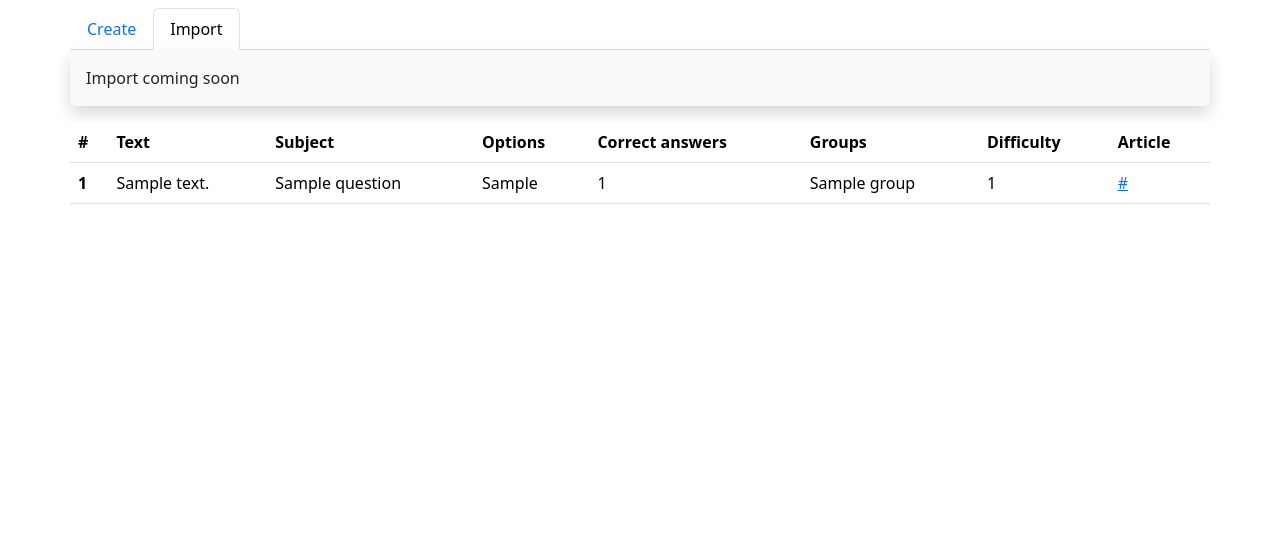
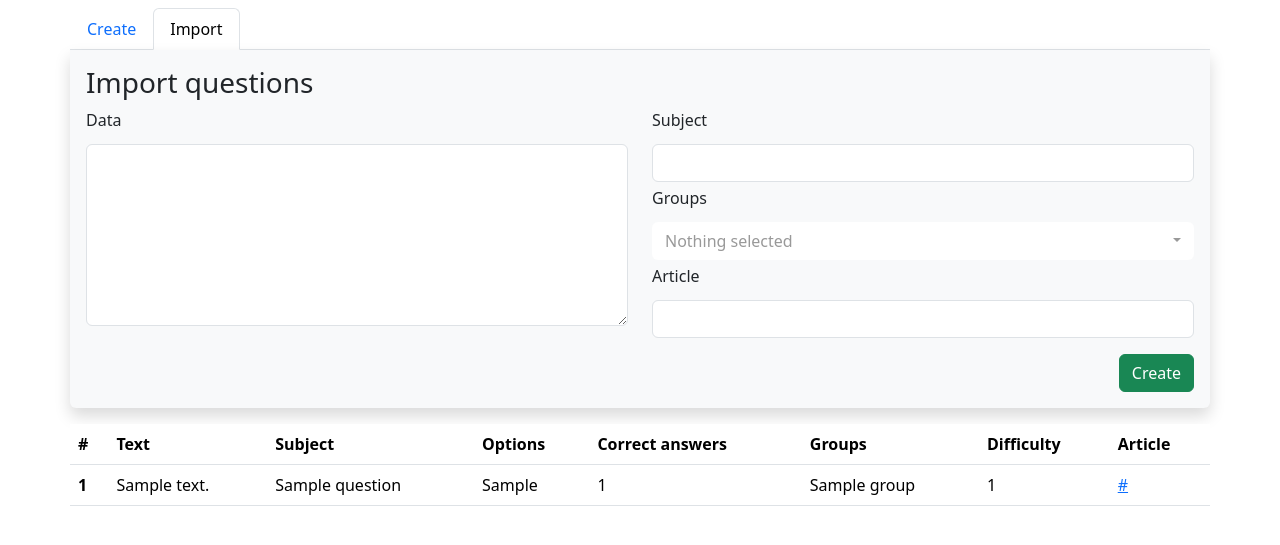
Before and after one commit to PluxCo/tp-web, a Flask app: page /questions in a window 1280 px wide, after a click on "Import". Shown: the part 56-601 px from the top of the page. Run offline with Flask 3, Linux system fonts and the light colour scheme; a user stored in the database is signed in; tables that the repository leaves empty hold one stand-in row (values such as "Sample post"); some libraries are stand-ins or nearby versions.

Commit message:
rebuild forms with prefixes

```diff
--- a/web/__init__.py
+++ b/web/__init__.py
@@ -16,7 +16,7 @@ from models.questions import QuestionAnswer, Question, QuestionGroupAssociation,
 from models.users import Person, PersonGroup
 
 from web.forms.users import LoginForm, UserCork, CreateGroupForm
-from web.forms.questions import CreateQuestionForm
+from web.forms.questions import CreateQuestionForm, ImportQuestionForm
 from web.forms.settings import TelegramSettingsForm, ScheduleSettingsForm
 
 app = Flask(__name__)
@@ -120,11 +120,13 @@ def statistic_page(person_id):
 def questions_page():
     db = db_session.create_session()
     create_question_form = CreateQuestionForm()
+    import_question_form = ImportQuestionForm()
 
     groups = [(str(item.id), item.name) for item in db.scalars(select(PersonGroup))]
     create_question_form.groups.choices = groups
+    import_question_form.groups.choices = groups
 
-    if create_question_form.validate_on_submit():
+    if create_question_form.create.data and create_question_form.validate():
         selected = [int(item) for item in create_question_form.groups.data]
         selected_groups = db.scalars(select(PersonGroup).where(PersonGroup.id.in_(selected)))
         options = json.dumps(create_question_form.options.data.splitlines(), ensure_ascii=False)
@@ -144,9 +146,14 @@ def questions_page():
                                                   article=create_question_form.article.data)
         create_question_form.groups.choices = groups
 
+    if import_question_form.import_btn.data and import_question_form.validate():
+        pass
+
     questions_list = db.scalars(select(Question))
 
-    return render_template("question.html", questions=questions_list, create_question_form=create_question_form)
+    return render_template("question.html", questions=questions_list,
+                           create_question_form=create_question_form,
+                           import_question_form=import_question_form)
 
 
 @app.route("/settings", methods=["POST", "GET"])
--- a/web/forms/__init__.py
+++ b/web/forms/__init__.py
@@ -0,0 +1,3 @@
+from .questions import *
+from .settings import *
+from .users import *
--- /dev/null
+++ b/web/forms/_ext.py
@@ -0,0 +1,10 @@
+from flask_wtf import FlaskForm
+from flask_wtf.form import _Auto
+
+
+class BasePrefixedForm(FlaskForm):
+    def __init__(self, form_data=_Auto, **kwargs):
+        if "prefix" not in kwargs:
+            super().__init__(form_data, prefix=type(self).__name__, **kwargs)
+        else:
+            super().__init__(form_data, **kwargs)
--- a/web/forms/questions.py
+++ b/web/forms/questions.py
@@ -3,8 +3,10 @@ from wtforms import SubmitField
 from wtforms.fields import StringField, SelectField, IntegerField, TextAreaField, SelectMultipleField
 from wtforms.validators import DataRequired, ValidationError
 
+from ._ext import BasePrefixedForm
 
-class CreateQuestionForm(FlaskForm):
+
+class CreateQuestionForm(BasePrefixedForm):
     text = TextAreaField("Text", validators=[DataRequired()])
     subject = StringField("Subject")
     options = TextAreaField("Options (one per line)")
@@ -13,6 +15,17 @@ class CreateQuestionForm(FlaskForm):
     level = IntegerField("Difficulty", default=1)
     article = StringField("Article")
 
+    create = SubmitField("Create")
+
     def validate_answer(self, field):
         if field.data < 1 or field.data > len(self.options.data.splitlines()):
             raise ValidationError("Answer index should be from 1 to options count")
+
+
+class ImportQuestionForm(BasePrefixedForm):
+    import_data = TextAreaField("Data", validators=[DataRequired()])
+    subject = StringField("Subject")
+    groups = SelectMultipleField("Groups")
+    article = StringField("Article")
+
+    import_btn = SubmitField("Create")
--- a/web/forms/users.py
+++ b/web/forms/users.py
@@ -4,14 +4,16 @@ from wtforms import SubmitField
 from wtforms.fields import PasswordField, StringField
 from wtforms.validators import DataRequired, ValidationError
 
+from ._ext import BasePrefixedForm
+
 from models import db_session, users
 
 
-class LoginForm(FlaskForm):
+class LoginForm(BasePrefixedForm):
     passwd = PasswordField("Password", validators=[DataRequired()])
 
 
-class CreateGroupForm(FlaskForm):
+class CreateGroupForm(BasePrefixedForm):
     name = StringField("Label", validators=[DataRequired()])
 
     create_group = SubmitField("Create")
--- a/web/templates/question.html
+++ b/web/templates/question.html
@@ -22,6 +22,7 @@
             <div class="tab-content p-3 mb-3 bg-body-tertiary shadow rounded-bottom">
                 <div class="tab-pane fade show active" id="create" role="tabpanel"
                      aria-labelledby="create-tab">
+                    <h3>Create questions</h3>
                     <form method="POST" action="">
                         {{ create_question_form.csrf_token }}
                         <div class="row">
@@ -56,12 +57,36 @@
                                 {{ "\n".join(error) }}
                             </div>
                         {% endfor %}
-                        <button type="submit" name="accept_btn" class="btn btn-success mt-3 float-end">Create
-                        </button>
+                        {{ create_question_form.create(class_="btn btn-success mt-3 float-end") }}
                     </form>
                 </div>
                 <div class="tab-pane fade" id="import" role="tabpanel" aria-labelledby="import-tab">
-                    Import coming soon
+                    <h3>Import questions</h3>
+                    <form method="POST" action="">
+                        {{ import_question_form.csrf_token }}
+                        <div class="row">
+                            <div class="col-6 d-flex flex-column gap-1">
+                                {{ import_question_form.import_data.label(class_="form-label") }}
+                                {{ import_question_form.import_data(class_="form-control", rows="7") }}
+                            </div>
+                            <div class="col-6 d-flex flex-column gap-1">
+                                {{ import_question_form.subject.label(class_="form-label") }}
+                                {{ import_question_form.subject(class_="form-control") }}
+
+                                {{ import_question_form.groups.label(class_="form-label") }}
+                                {{ import_question_form.groups(class_="form-control selectpicker", data_actions_box="true") }}
+
+                                {{ import_question_form.article.label(class_="form-label") }}
+                                {{ import_question_form.article(class_="form-control") }}
+                            </div>
+                        </div>
+                        {% for field, error in import_question_form.errors.items() %}
+                            <div class="alert alert-warning mt-3">
+                                {{ "\n".join(error) }}
+                            </div>
+                        {% endfor %}
+                        {{ import_question_form.import_btn(class_="btn btn-success mt-3 float-end") }}
+                    </form>
                 </div>
             </div>
         </div>
```
Also changed, not shown: web/forms/settings.py (+4 -5 lines).
